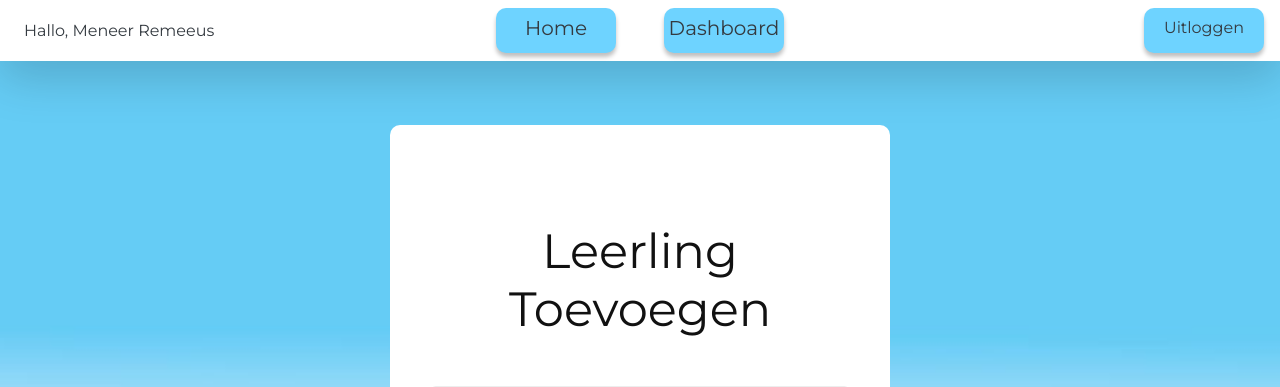
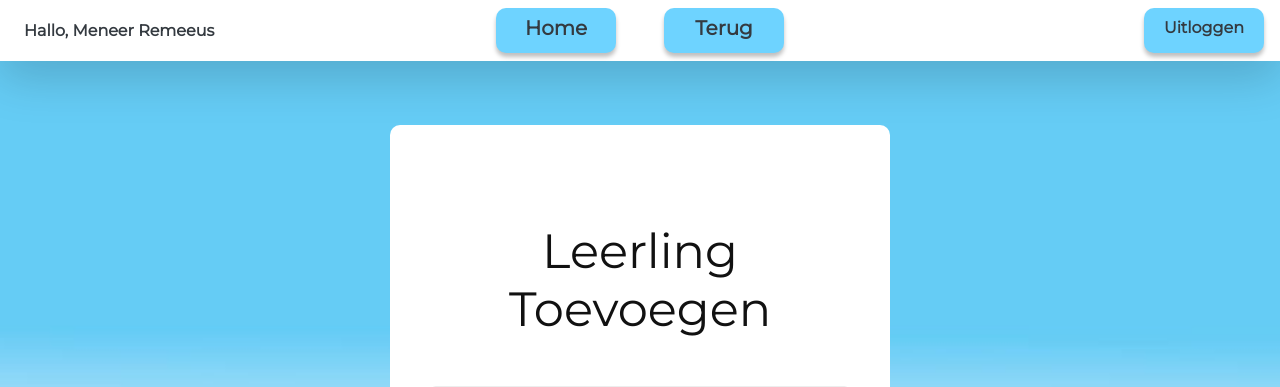
Before and after one commit to LucasRemeeus/C4-Beoordelingssysteem, a PHP site: page /PHP/leerling_toevoegen.php in a window 1280 px wide. Shown: the top 387 px of the page. Run offline with PHP 8.4, Linux system fonts and the light colour scheme.

Commit message:
DIKKE LETTERS! En TEREUG KNOP!!!

```diff
--- a/CSS/toevoeg.css
+++ b/CSS/toevoeg.css
@@ -21,6 +21,7 @@
 
     nav {
         position: absolute;
+        font-weight: bold;
     }
 
     form {
--- a/PHP/leerling_toevoegen.php
+++ b/PHP/leerling_toevoegen.php
@@ -37,7 +37,7 @@
             </button>
         </div>
         <div class="mx-auto order-0">
-            <a class="navbar-brand mx-auto text-center text-dark knop" href="dashboard.php">Dashboard</a>
+            <a class="navbar-brand mx-auto text-center text-dark knop" href="dashboard.php">Terug</a>
             <button class="navbar-toggler" type="button" data-toggle="collapse" data-target=".dual-collapse2">
                 <span class="navbar-toggler-icon"></span>
             </button>
```
